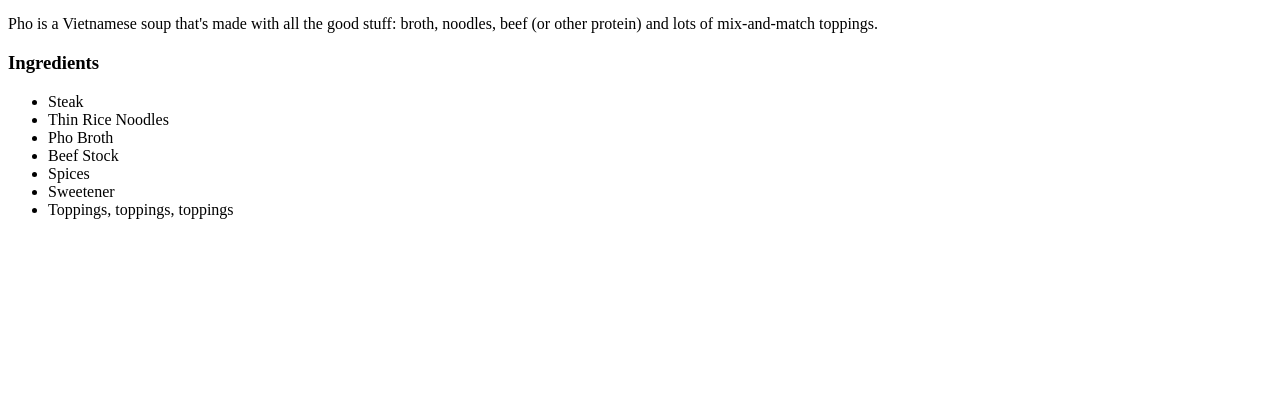
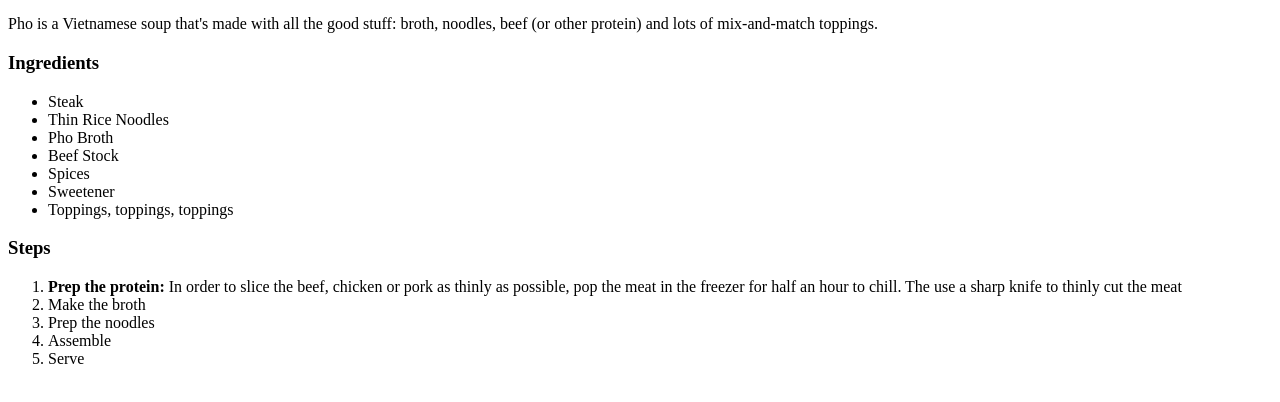
Before and after one commit to makeithappen3780/odin-recipes, a plain HTML site: page recipes/pho.html in a window 1280 px wide. Shown: the part 322-724 px from the top of the page. Drawn offline with Linux system fonts and the light colour scheme.

Commit message:
Add lists and description

```diff
--- a/recipes/pho.html
+++ b/recipes/pho.html
@@ -23,6 +23,15 @@
                 <li>Toppings, toppings, toppings</li>
             </ul>
         </p>
-
+    <h3>Steps</h3>
+        <p>
+            <ol>
+                <li><strong>Prep the protein:</strong> In order to slice the beef, chicken or pork as thinly as possible, pop the meat in the freezer for half an hour to chill. The use a sharp knife to thinly cut the meat</li>
+                <li>Make the broth</li>
+                <li>Prep the noodles</li>
+                <li>Assemble</li>
+                <li>Serve</li>
+            </ol>
+        </p>
     </body>
 </html>
```
Also changed, not shown: 1 other file.
